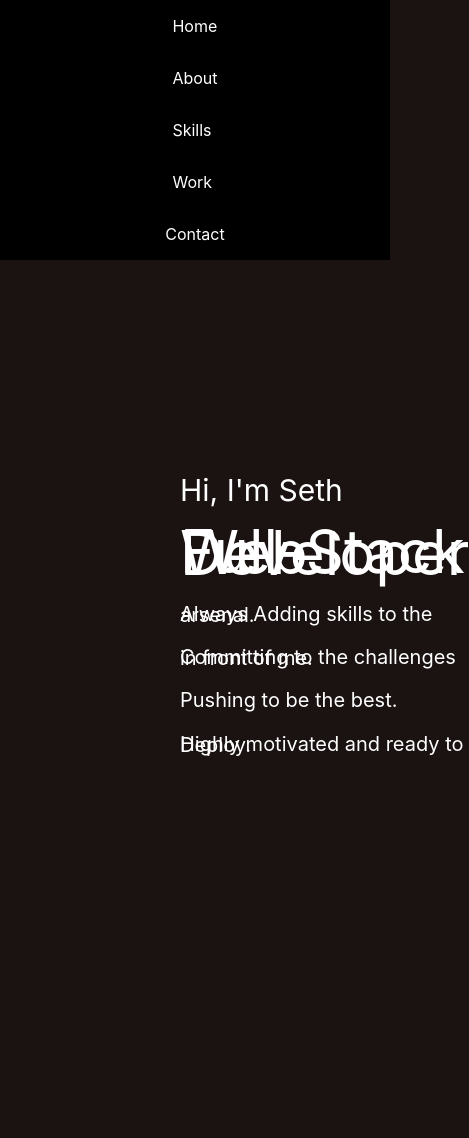
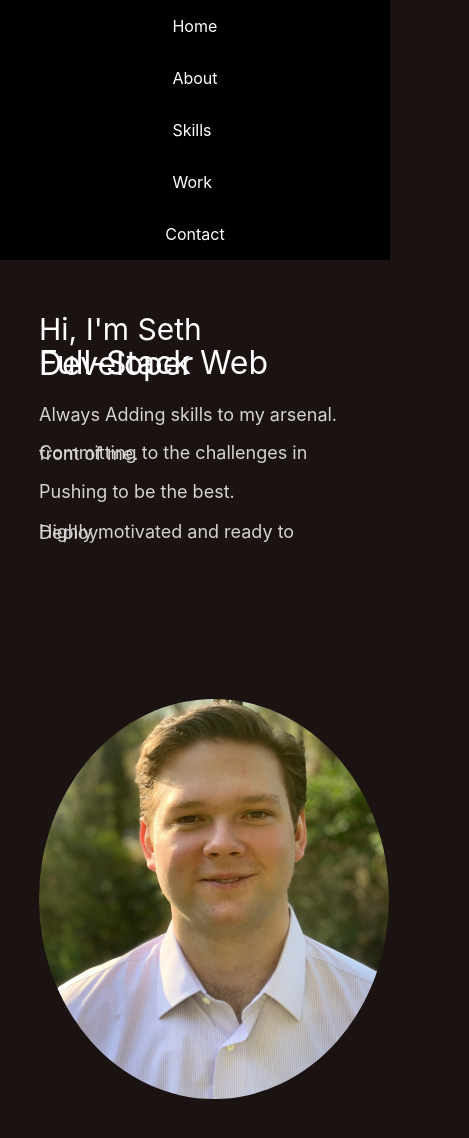
Before and after one commit to Sttorek/hi-im-seth, a React (Create React App) app: page / in a window 390 px wide. Shown: the whole page, 469 px wide, since content can reach past the window. Before the commit the page ends 860 px from the top, so only its background shows below. Built offline with nearby package versions, Linux system fonts and the light colour scheme.

Commit message:
added media querries to homepage

```diff
--- a/package.json
+++ b/package.json
@@ -8,6 +8,7 @@
     "@testing-library/user-event": "^12.8.3",
     "react": "^17.0.2",
     "react-dom": "^17.0.2",
+    "react-router-dom": "^5.2.0",
     "react-scripts": "4.0.3",
     "web-vitals": "^1.1.2"
   },
--- a/src/App.css
+++ b/src/App.css
@@ -1,4 +1,3 @@
-
 .page {
   color: white;
 }
@@ -23,7 +22,6 @@
 .contactLink {
   margin-left: 920px;
 }
-
 
 .effect {
   color: white;
@@ -73,6 +71,7 @@
 
 .facts {
   font-size: 20px;
+  color: rgb(214, 211, 211);
 }
 
 #profile-pic {
@@ -87,7 +86,6 @@
   filter: grayscale(100%);
 }
 
-
 #circle {
   margin-left: 300px;
   border-radius: 50%;
@@ -97,14 +95,7 @@
   display: flex;
   justify-content: center;
   align-items: center;
-
 }
-
-
-
-
-
-
 
 @media screen and (max-width: 1780px) {
   .link {
@@ -115,9 +106,42 @@
   }
 }
 
+@media screen and (max-width: 1580px) {
+  #circle {
+    margin-left: 300px;
+  }
+  .position {
+    font-size: 50px;
+  }
+}
+
 @media screen and (max-width: 1440px) {
   .contactLink {
     margin-left: 600px;
+  }
+  #circle {
+    margin-left: 150px;
+  }
+}
+
+@media screen and (max-width: 1300px) {
+  .introCont {
+    flex-direction: column;
+    margin: 25%;
+    margin-top: 100px;
+  }
+  .position {
+    font-size: 32px;
+    margin-bottom: 50px;
+  }
+
+  #circle {
+    margin-top: 150px;
+    margin-left: 0px;
+    width: 350px;
+  }
+  .media1 {
+    align-items: center;
   }
 }
 
@@ -142,4 +166,10 @@
   .link {
     margin-left: 0px;
   }
+  .facts {
+    font-size: 18px;
   }
+  .introCont {
+    margin: 10%;
+  }
+}
--- a/src/App.js
+++ b/src/App.js
@@ -1,13 +1,26 @@
-import './App.css';
-import Navbar from './components/Navbar'
-import Homepage from './pages/Homepage'
+import "./App.css";
+import { BrowserRouter as Router, Switch, Route } from "react-router-dom";
+import Navbar from "./components/Navbar";
+import Homepage from "./pages/Homepage";
+import About from "./pages/About";
+import Skills from "./pages/Skills";
+import Work from "./pages/Work";
+import Contact from "./pages/Contact";
 
 function App() {
   return (
-<div className="page">
-  <Navbar />
-  <Homepage />
-</div>
+    <div className="page">
+      <Navbar />
+      <Router>
+        <Switch>
+          <Route exact path="/" component={Homepage} />
+          <Route exact path="/about" component={About} />
+          <Route exact path="/skills" component={Skills} />
+          <Route exact path="/work" component={Work} />
+          <Route exact path="/contact" component={Contact} />
+        </Switch>
+      </Router>
+    </div>
   );
 }
 
--- a/src/pages/About.js
+++ b/src/pages/About.js
@@ -0,0 +1,12 @@
+import React from "react";
+// import Picture from "../images/profilePic.jpg";
+
+function About() {
+  return (
+    <div>
+        About section!!!!!!!!!!!
+    </div>
+  );
+}
+
+export default About;
--- a/src/pages/Contact.js
+++ b/src/pages/Contact.js
@@ -0,0 +1,12 @@
+import React from "react";
+// import Picture from "../images/profilePic.jpg";
+
+function Contact() {
+  return (
+    <div>
+        Contact section!!!!!!!!!!!
+    </div>
+  );
+}
+
+export default Contact;
--- a/src/pages/Homepage.js
+++ b/src/pages/Homepage.js
@@ -5,7 +5,7 @@ function Homepage() {
   return (
     <div>
       <div className="introCont">
-        <div>
+        <div className='media1'>
           <div className='animate__animated animate__fadeInLeft'>
             <p className="hi"> Hi, I'm Seth</p>
           </div>
@@ -13,7 +13,7 @@ function Homepage() {
             <p>Full-Stack Web Developer</p>
           </div>
           <div>
-            <p  className="facts animate__animated animate__fadeInUpBig animate__delay-2s">Always Adding skills to the arsenal.</p>
+            <p  className="facts animate__animated animate__fadeInUpBig animate__delay-2s">Always Adding skills to my arsenal.</p>
             <br />
             <p  className="facts animate__animated animate__fadeInUpBig animate__delay-3s">Committing to the challenges in front of me.</p>
             <br />
--- a/src/pages/Skills.js
+++ b/src/pages/Skills.js
@@ -0,0 +1,12 @@
+import React from "react";
+// import Picture from "../images/profilePic.jpg";
+
+function Skills() {
+  return (
+    <div>
+        Skills section!!!!!!!!!!!
+    </div>
+  );
+}
+
+export default Skills;
--- a/src/pages/Work.js
+++ b/src/pages/Work.js
@@ -0,0 +1,12 @@
+import React from "react";
+// import Picture from "../images/profilePic.jpg";
+
+function Work() {
+  return (
+    <div>
+        Work section!!!!!!!!!!!
+    </div>
+  );
+}
+
+export default Work;
```
Also changed, not shown: 1 other file (tests, documents, lock files or other folders). Lines whose indentation alone changed are shown as unchanged.
